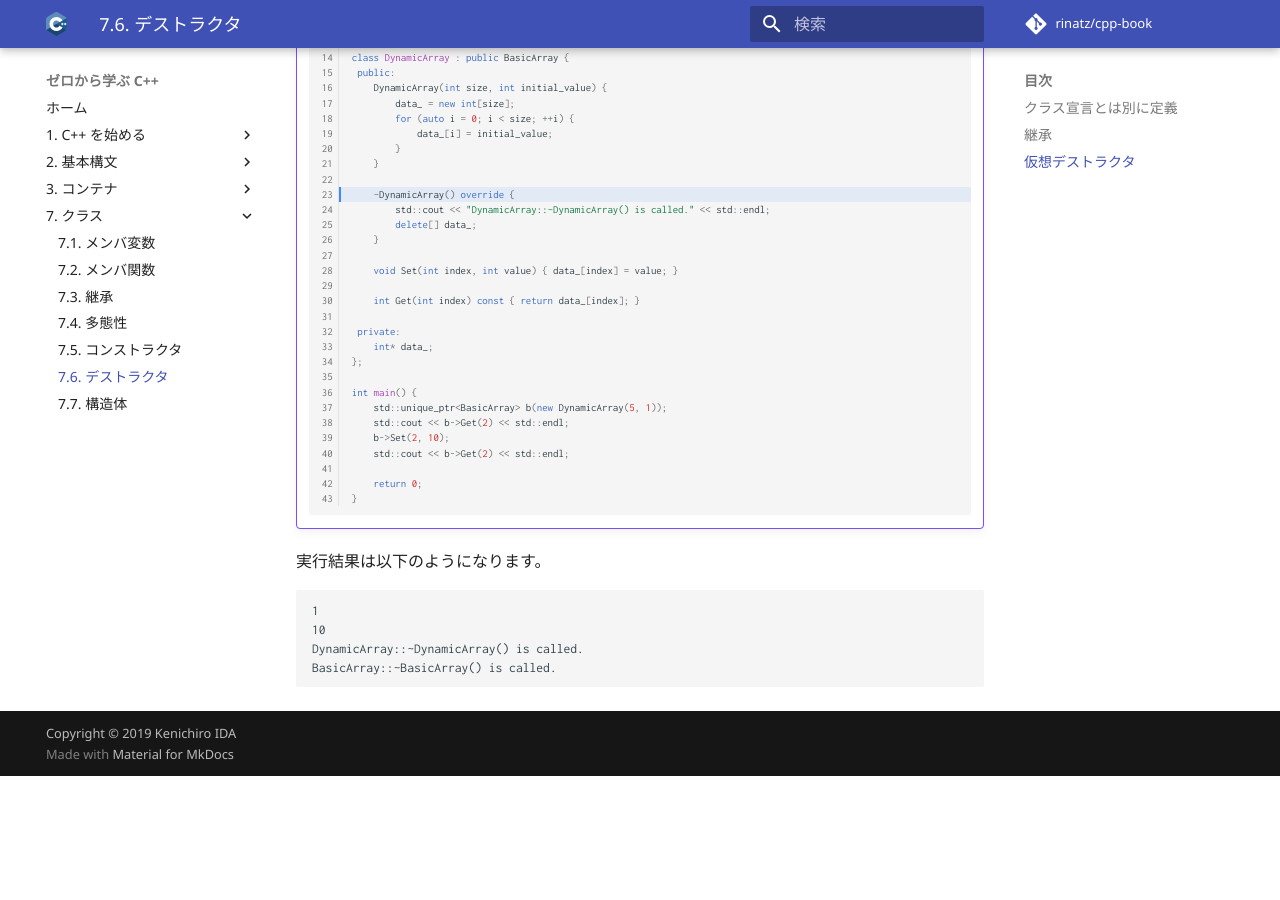
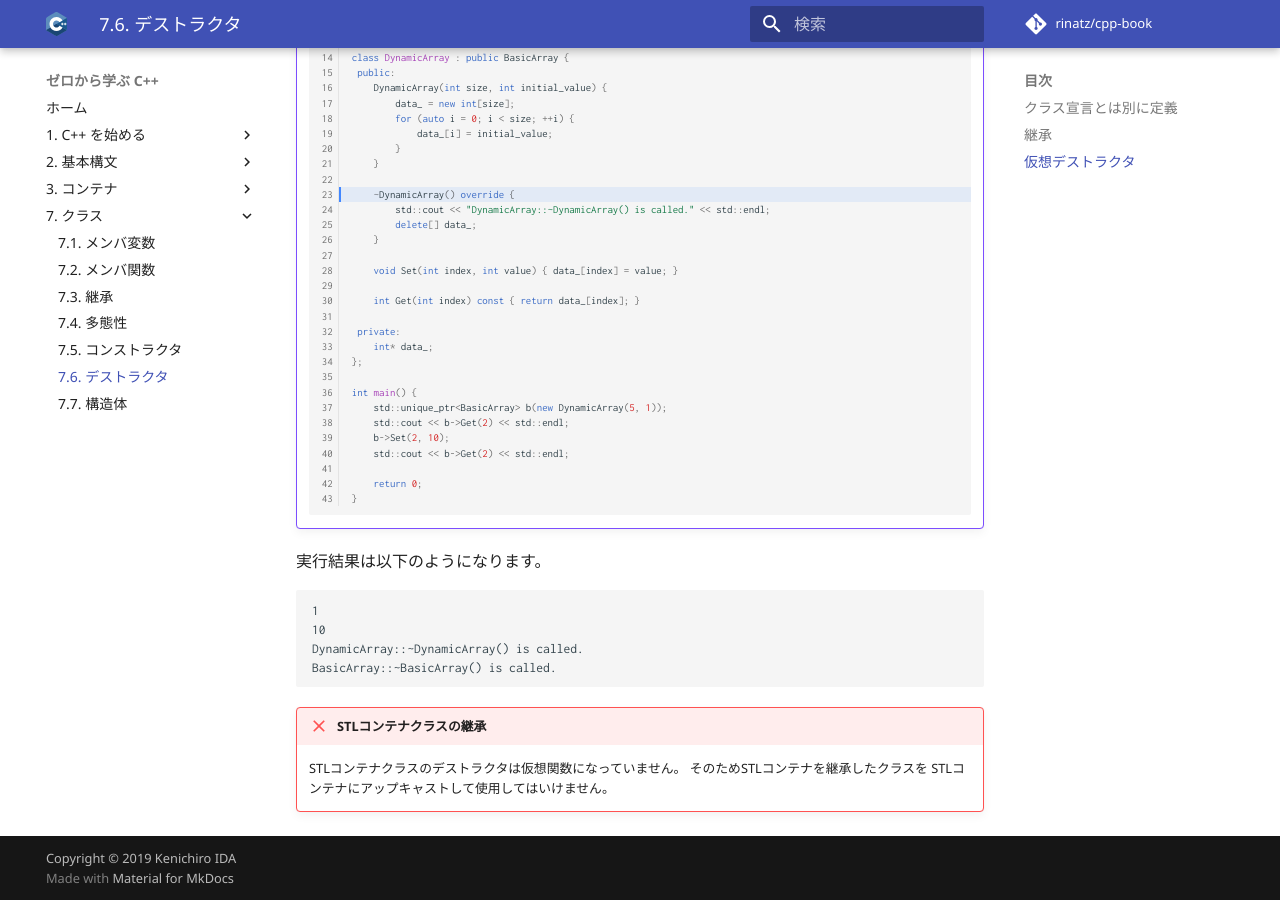
Before and after one commit to rinatz/cpp-book, an MkDocs documentation site: the page built from docs/ch07-06-destructors.md, in a window 1280 px wide and 900 px high, scrolled down 4301 px. Built offline with MkDocs 1.6.1 and Material for MkDocs 9.7.7, drawn with Linux system fonts in a browser that asks for light colours; comment, search, counter and statistics services are not loaded; before the commit the page ends 5077 px from its top, so only the background shows below that.

Commit message:
Add annotation for STL container class inheritance

````diff
--- a/docs/ch07-06-destructors.md
+++ b/docs/ch07-06-destructors.md
@@ -274,6 +274,12 @@ DynamicArray::~DynamicArray() is called.
 BasicArray::~BasicArray() is called.
 ```
 
+<!-- STLコンテナの説明を事前に行う or 記述を修正する -->
+!!! failure "STLコンテナクラスの継承"
+    STLコンテナクラスのデストラクタは仮想関数になっていません。
+    そのためSTLコンテナを継承したクラスを
+    STLコンテナにアップキャストして使用してはいけません。
+
 <!-- TODO: デストラクタから例外を出さないことを記載
 
 例外を throw して catch されるまでの間に
````
